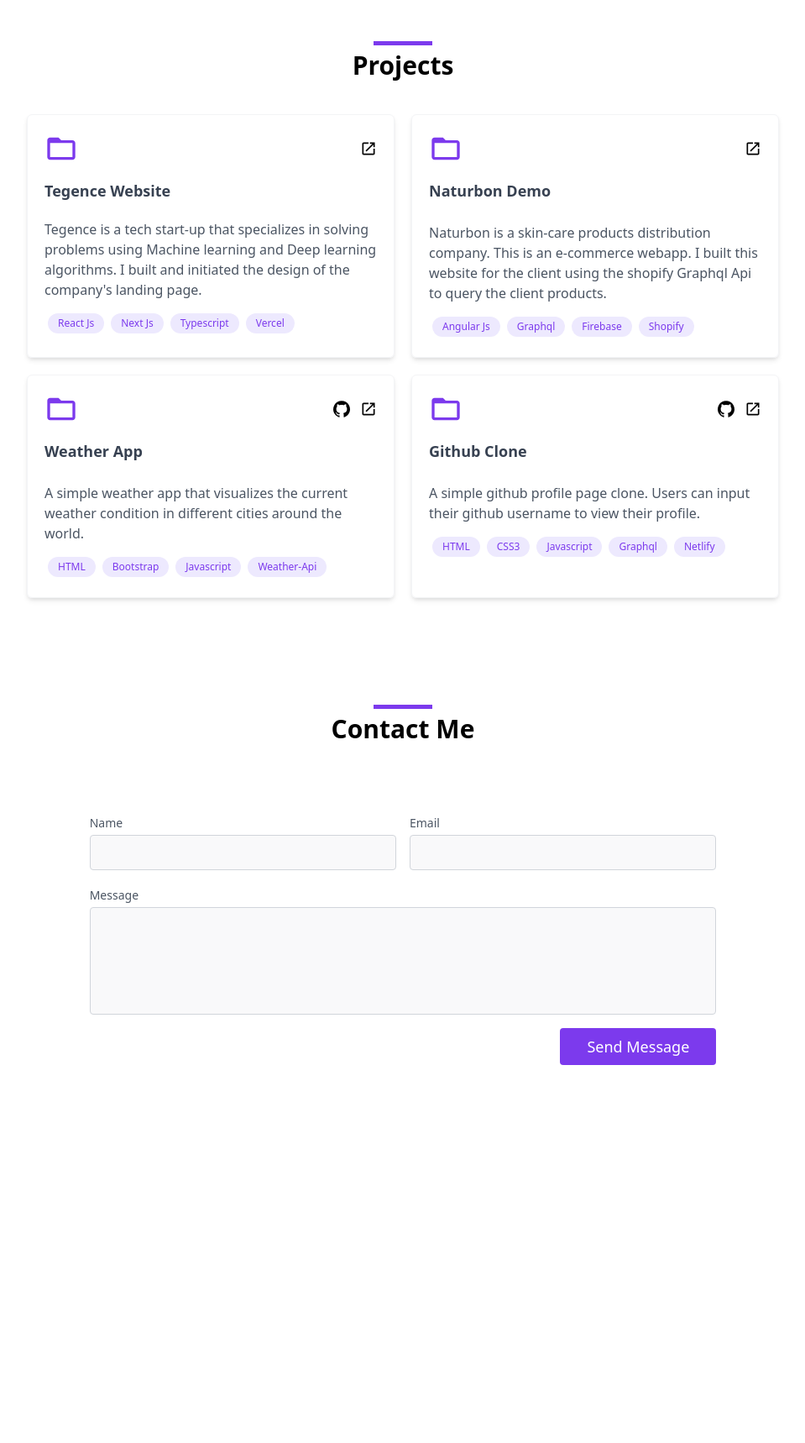
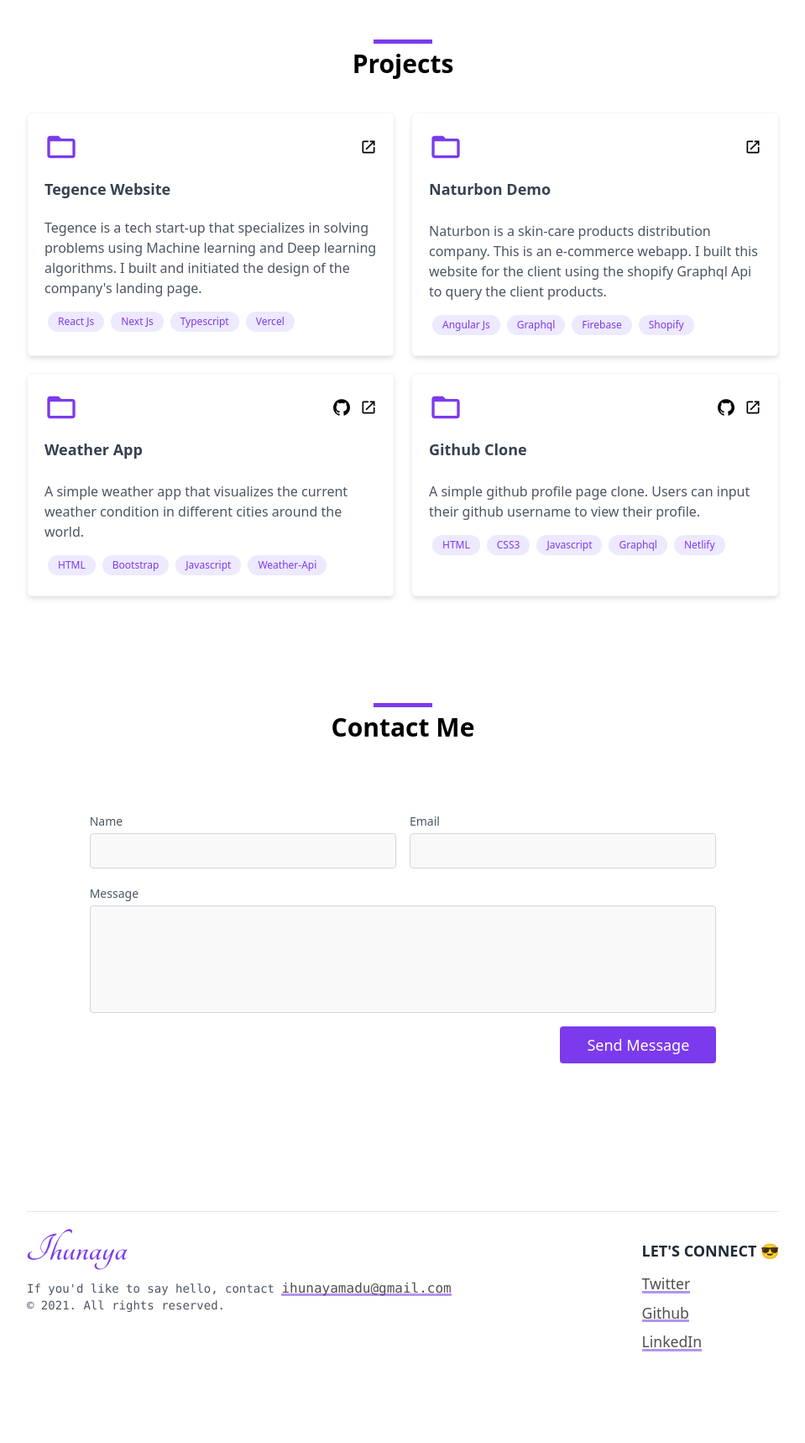
Before and after one commit to i-Mhyke/madumere-portfolio-hng, a Node project: template views/index.hbs in a window 1280 px wide. Shown: the part 1891-3609 px from the top of the page at 84% size, without its empty margins (160-1119 px from the left). Before the commit the page ends 3159 px from the top, so only its background shows below. Run offline with Node 20 templates, Linux system fonts and the light colour scheme; the template is opened without the code that fills it, so the values that code supplies are empty; style sheets or scripts are compiled from the project's sources; some libraries are stand-ins or nearby versions.

Commit message:
feat: Added footer and optimized links.

```diff
--- a/public/styles/main.css
+++ b/public/styles/main.css
@@ -9,11 +9,20 @@ html {
   color: #4f4f4f;
   text-decoration: none;
   transition: all 0.5s;
-  font-size: 1.35rem;
+  font-size: 1.25rem;
+  padding-bottom: 2px;
+}
+.hover-effect.email-link {
+  font-size: 1rem;
+  font-family: ui-monospace, SFMono-Regular, Menlo, Monaco, Consolas,
+    'Liberation Mono', 'Courier New', monospace;
+}
+.hover-effect.social-links {
+  font-size: 1.1rem;
 }
 .hover-effect:hover {
   background-size: 9px 80px;
-  color: #fff;
+  color: #4f4f4f;
 }
 .section-header::before {
   display: block;
--- a/views/index.hbs
+++ b/views/index.hbs
@@ -43,15 +43,41 @@
             class='font-bold text-3xl relative text-center mb-10 section-header'
           >About Me</h3>
         </div>
-        <p class='text-gray-600 md:text-xl leading-relaxed mx-auto'>
+        <p
+          class='text-gray-600 md:text-xl leading-relaxed mx-auto text-justify'
+        >
           Hi, I am Michael Madumere. I am a self taught frontend web and mobile
           developer. I have about one year experience in frontend development,
           using
-          <span class='hover-effect'>Javascript</span>,
-          <span class='hover-effect'>Typescript</span>,
-          <span class='hover-effect'>Angular</span>,
-          <span class='hover-effect'>React Js</span>,
-          <span class='hover-effect'>Node Js</span>
+          <a
+            href='https://developer.mozilla.org/en-US/docs/Web/JavaScript'
+            target='_blank'
+            rel='noopener noreferrer'
+          >
+            <span class='hover-effect'>Javascript</span>,
+          </a>
+          <a
+            href='https://www.typescriptlang.org/'
+            target='_blank'
+            rel='noopener noreferrer'
+          >
+            <span class='hover-effect'>Typescript</span>,
+          </a>
+          <a
+            href='https://angular.io/'
+            target='_blank'
+            rel='noopener noreferrer'
+          ><span class='hover-effect'>Angular</span>,</a>
+          <a
+            href='https://reactjs.org/'
+            target='_blank'
+            rel='noopener noreferrer'
+          ><span class='hover-effect'>React Js</span>,</a>
+          <a
+            href='https://nodejs.org/en/'
+            target='_blank'
+            rel='noopener noreferrer'
+          ><span class='hover-effect'>Node Js</span></a>
           and other frameworks and libraries to create responsive web
           applications.
           <br />
@@ -64,11 +90,8 @@
           <br />I am a diligent, hard working and result oriented person, I am
           always determined to ensure that I achieve the best results while
           working on a project. You can find me on
-          <a
-            class='underline'
-            href='https://www.linkedin.com/in/michael-madumere/'
-          >
-            LinkedIn
+          <a href='https://www.linkedin.com/in/michael-madumere/'>
+            <span class='hover-effect'>LinkedIn</span>
           </a>
           to get more information.
         </p>
@@ -412,6 +435,61 @@
           </section>
         </form>
       </div>
+      {{! Footer Section }}
+      <div class='max-w-xl lg:max-w-4xl mx-auto pb-20 pt-10'>
+        <hr />
+        <div class='flex flex-col-reverse md:flex-row md:justify-between my-5'>
+          <div class='flex flex-col mt-5 md:mt-0'>
+            <img width='120' src='/images/icons/ihunaya.svg' alt='Ihunaya' />
+            <p class='text-sm font-mono text-gray-600 mt-3'>If you'd like to say
+              hello, contact
+              <a href='mailto:ihunayamadu@gmail.com'><span
+                  class='hover-effect email-link'
+                >ihunayamadu@gmail.com</span></a>
+              <br />
+              &#169; 2021. All rights reserved.
+            </p>
+          </div>
+          <div class='flex flex-col'>
+            <h5 class='my-3 text-gray-800 font-bold uppercase text-lg'>
+              Let's Connect 😎
+            </h5>
+            <p class='mb-2'>
+              <a
+                href='https://twitter.com/ihunayachukwu'
+                target='_blank'
+                rel='noopener noreferrer'
+              >
+                <span class='hover-effect social-links'>
+                  Twitter
+                </span>
+              </a>
+            </p>
+            <p class='mb-2'>
+              <a
+                href='https://github.com/i-Mhyke'
+                target='_blank'
+                rel='noopener noreferrer'
+              >
+                <span class='hover-effect social-links'>
+                  Github
+                </span>
+              </a>
+            </p>
+            <p class='mb-2'>
+              <a
+                href='https://www.linkedin.com/in/michael-madumere/'
+                target='_blank'
+                rel='noopener noreferrer'
+              >
+                <span class='hover-effect social-links'>
+                  LinkedIn
+                </span>
+              </a>
+            </p>
+          </div>
+        </div>
+      </div>
     </div>
     <script src='/js/main.js'></script>
   </body>
```
Also changed, not shown: public/images/icons/Ihunaya.svg (added).
